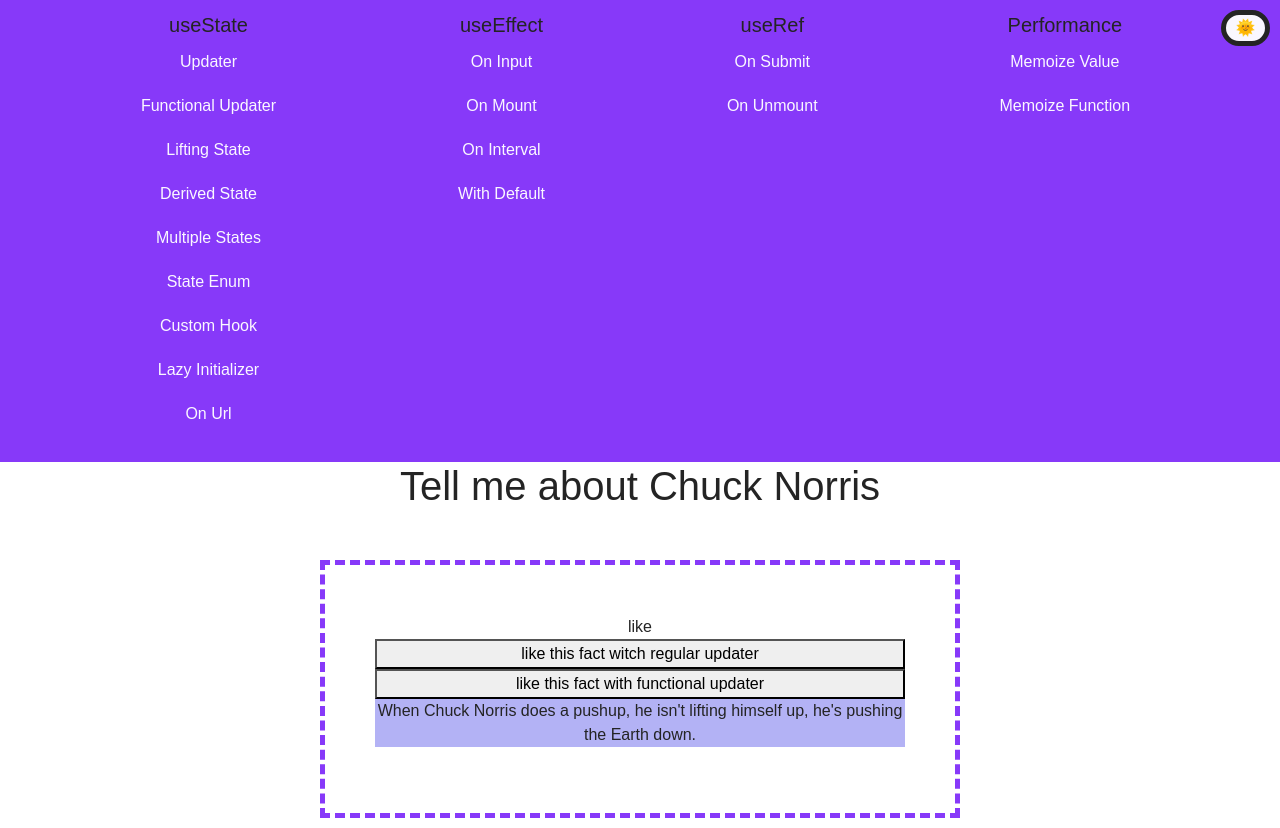
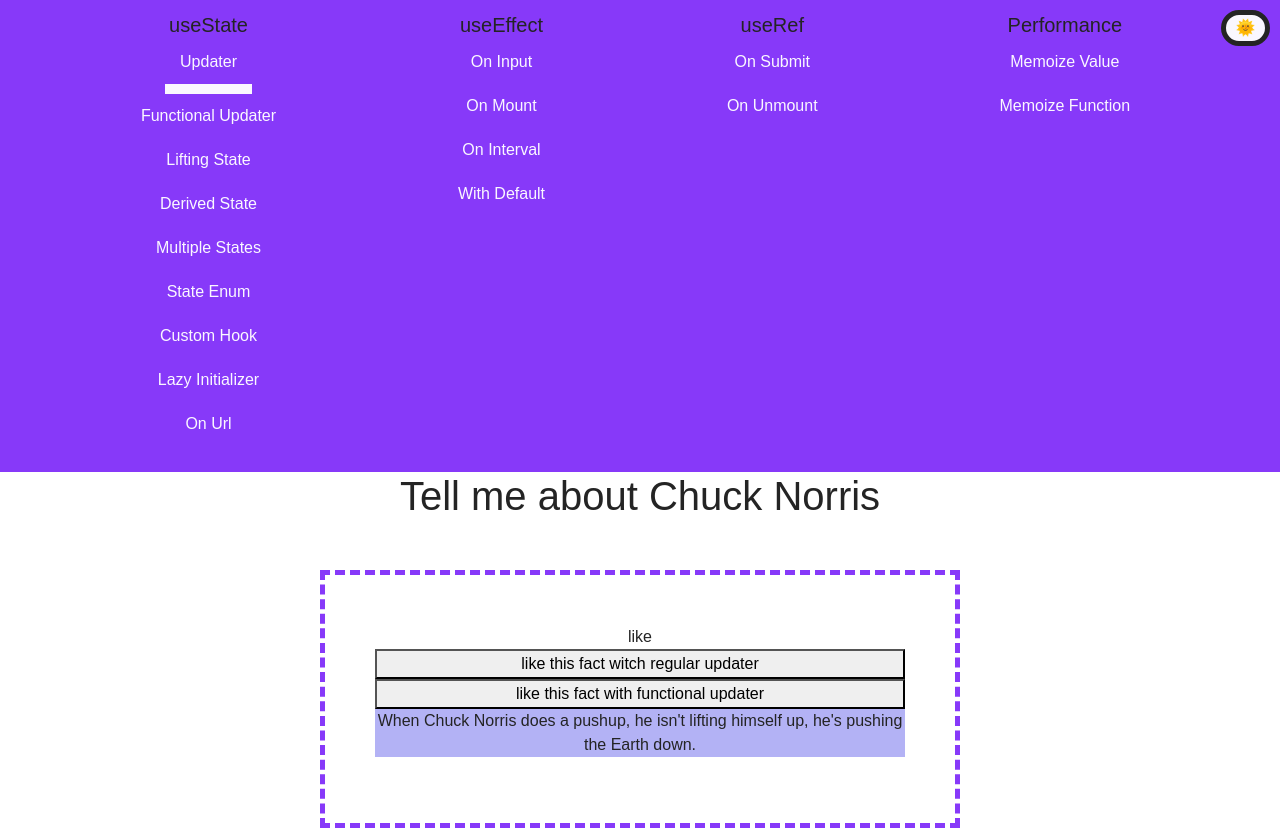
Before and after one commit to B-Kooijman/chuck-norris-app, a React (Create React App) app: page / in a window 1280 px wide. Built offline with nearby package versions, Linux system fonts and the light colour scheme.

Commit message:
fixed navigation

```diff
--- a/src/App.js
+++ b/src/App.js
@@ -30,11 +30,11 @@
 import ThemeButtonRefactored from "./components/_shared/ThemeButtonRefactored";
 import { useTheme } from "./components/04_context/ThemeContext";
 
-const MenuItem = ({ url, text, exact = false }) => {
+const MenuItem = ({ url, text, exact = false, category="" }) => {
   // console.log("rerendered");
   return (
     <li>
-      <NavLink activeClassName="active" to={`${url}${"/food"}`} exact={exact}>
+      <NavLink activeClassName="active" to={`${url}${category}`} exact={exact}>
         {text}
       </NavLink>
     </li>
@@ -99,7 +99,7 @@
             <MenuItem url={stateEnum} text="State Enum" />
             <MenuItem url={customHook} text="Custom Hook" />
             <MenuItem url={lazyInitializer} text="Lazy Initializer" />
-            <MenuItem url={onUrl} text="On Url" />
+            <MenuItem url={onUrl} text="On Url" category="/food"/>
           </div>
           <div>
             <span>useEffect</span>
```
